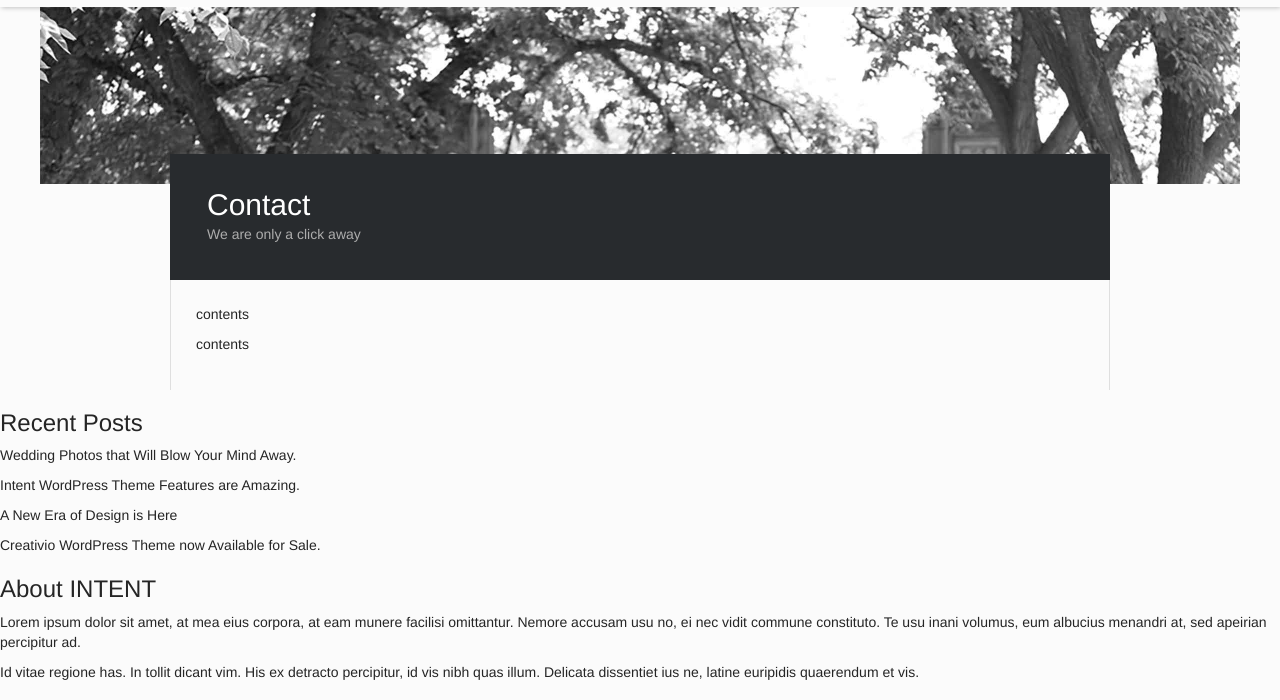
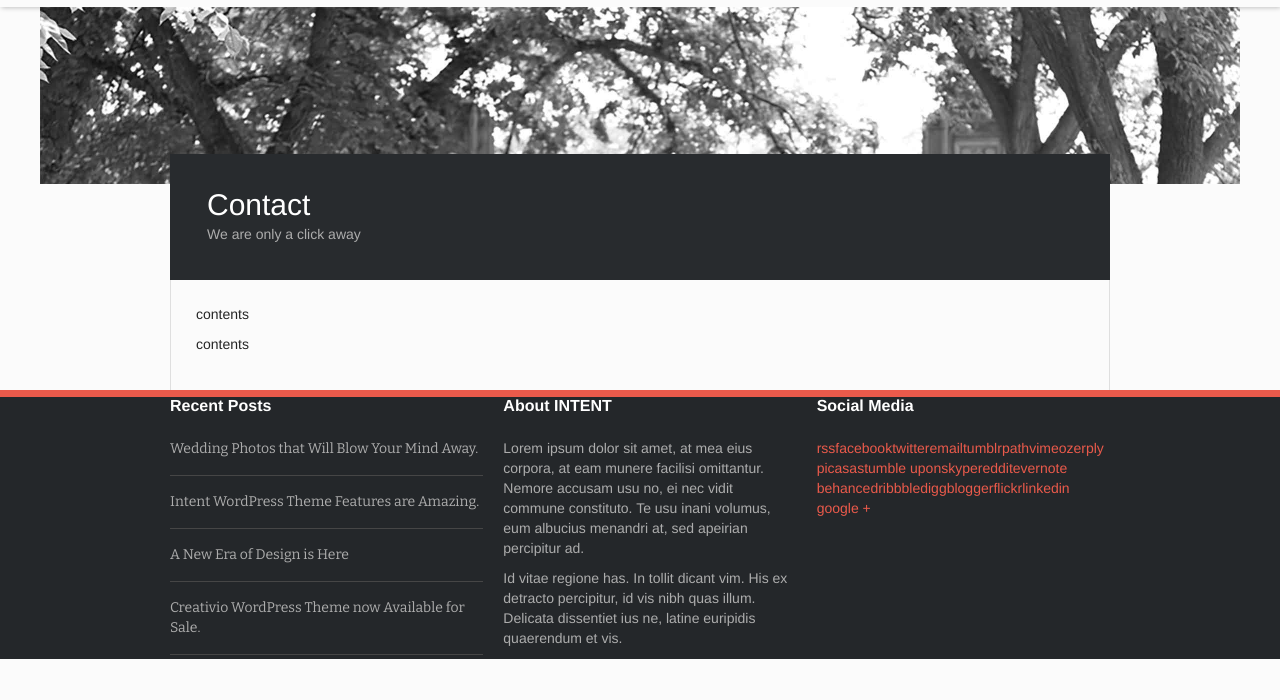
Before and after one commit to AurizedStudio/portfolio04Intent, a website: page htdocs/layout.html in a window 1280 px wide. Shown: the part 98-798 px from the top of the page. Drawn offline with nearby package versions, Linux system fonts and the light colour scheme.

Commit message:
#7 <footer>作成途中

```diff
--- a/htdocs/layout.html
+++ b/htdocs/layout.html
@@ -76,21 +76,24 @@
     </div>
 </section>
 <!-- / #main -->
-<footer>
-    <section class="foote-item">
-        <h2>Recent Posts</h2>
-        <p class="footer-item-pg">Wedding Photos that Will Blow Your Mind Away.</p>
-        <p class="footer-item-pg">Intent WordPress Theme Features are Amazing.</p>
-        <p class="footer-item-pg">A New Era of Design is Here</p>
-        <p class="footer-item-pg">Creativio WordPress Theme now Available for Sale.</p>
+<footer class="footer">
+    <div class="footer-inner">
+        <section class="foote-item posts">
+            <h2 class="foote-item-title">Recent Posts</h2>
+            <ul>
+                <li>Wedding Photos that Will Blow Your Mind Away.</li>
+                <li>Intent WordPress Theme Features are Amazing.</li>
+                <li>A New Era of Design is Here</li>
+                <li>Creativio WordPress Theme now Available for Sale.</li>
+            </ul>
         </section>
         <section class="foote-item">
-        <h2>About INTENT</h2>
+            <h2 class="foote-item-title">About INTENT</h2>
             <p class="footer-item-pg">Lorem ipsum dolor sit amet, at mea eius corpora, at eam munere facilisi omittantur. Nemore accusam usu no, ei nec vidit commune constituto. Te usu inani volumus, eum albucius menandri at, sed apeirian percipitur ad. </p>
             <p class="footer-item-pg">Id vitae regione has. In tollit dicant vim. His ex detracto percipitur, id vis nibh quas illum. Delicata dissentiet ius ne, latine euripidis quaerendum et vis.</p>
         </section>
-    <section class="foote-item">
-        <h2>Social Media</h2>
+        <section class="foote-item social">
+            <h2 class="foote-item-title">Social Media</h2>
             <ul>
                 <li><a href="#">rss</a></li>
                 <li><a href="#">facebook</a></li>
@@ -114,6 +117,7 @@
                 <li><a href="#">google +</a></li>
             </ul>
         </section>
+    </div>
 </footer>
 <script src="//ajax.googleapis.com/ajax/libs/jquery/1.11.1/jquery.min.js"></script>
 <script>window.jQuery || document.write('<script src="js/jquery-1.11.1.min.js"><\/script>')</script>
--- a/scss/_main.scss
+++ b/scss/_main.scss
@@ -132,3 +132,56 @@
     border-right: 1px $gray-lightest solid;
     border-left: 1px $gray-lightest solid;
 }
+
+/*
+ * 	  .footer
+ */
+.footer {
+    background-color: $gray-darkest;
+    color: $gray-lighter;
+    border-top: 7px $brand-primary solid;
+}
+.footer-inner {
+    @include clearfix();
+    @include center-block();
+    width: $width-container;
+}
+.foote-item {
+    float: left;
+    padding: 0 0 0 20px;
+    width: ($width-container / 3);
+    &:first-child {
+        padding-left: 0;
+    }
+    &.posts {
+        ul {
+            margin: 0;
+            padding: 0;
+            font-family: 'Bitter', serif;
+            list-style: none;
+        }
+        li {
+            padding: 16px 0;
+            border-bottom: 1px $gray solid;
+            &:first-child {
+                padding-top: 0;
+            }
+        }
+    }
+    &.social {
+        ul {
+            margin: 0;
+            padding: 0;
+            list-style: none;
+        }
+        li {
+            float: left;
+        }
+    }
+}
+.foote-item-title {
+    margin: 0 0 24px 0;
+    font-size: $font-size-middle;
+    font-weight: bold;
+    color: #fff;
+}
--- a/scss/_variables.scss
+++ b/scss/_variables.scss
@@ -14,7 +14,7 @@ $bootstrap-sass-asset-helper: (twbs-font-path("") != unquote('twbs-font-path("")
 $gray-darkest:    #24272a; // header,footer bg
 $gray-darker:     #282b2e; // h1 bg
 $gray-dark:        #252525; // normal text, gnav
-$gray:                 #464646;
+$gray:                 #464646; // footer recent post border
 $gray-light:        #5c5c5c;
 $gray-lighter:     #adadad; // footer text, h1 sub text
 $gray-lightest: #dfdfdf; // main border
```
Also changed, not shown: htdocs/css/style.css, 1 other file. Lines whose indentation alone changed are shown as unchanged.
